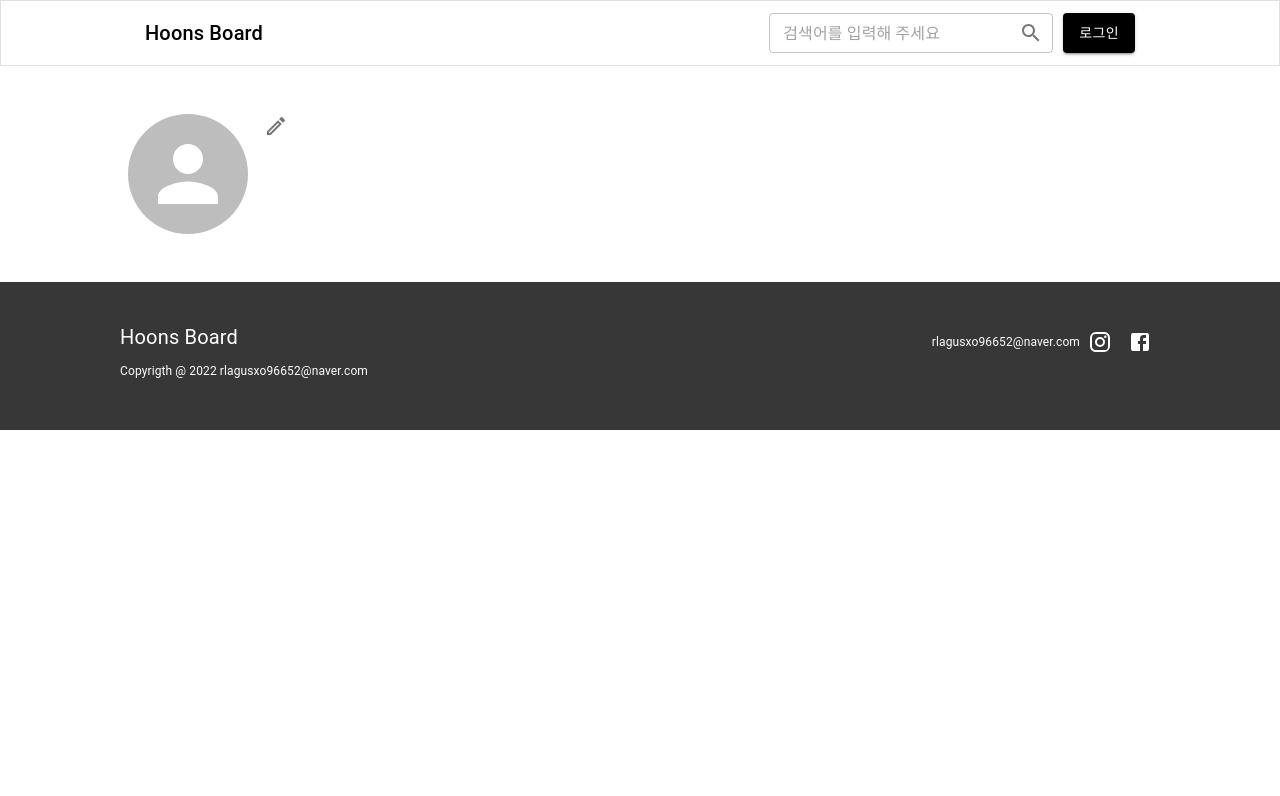
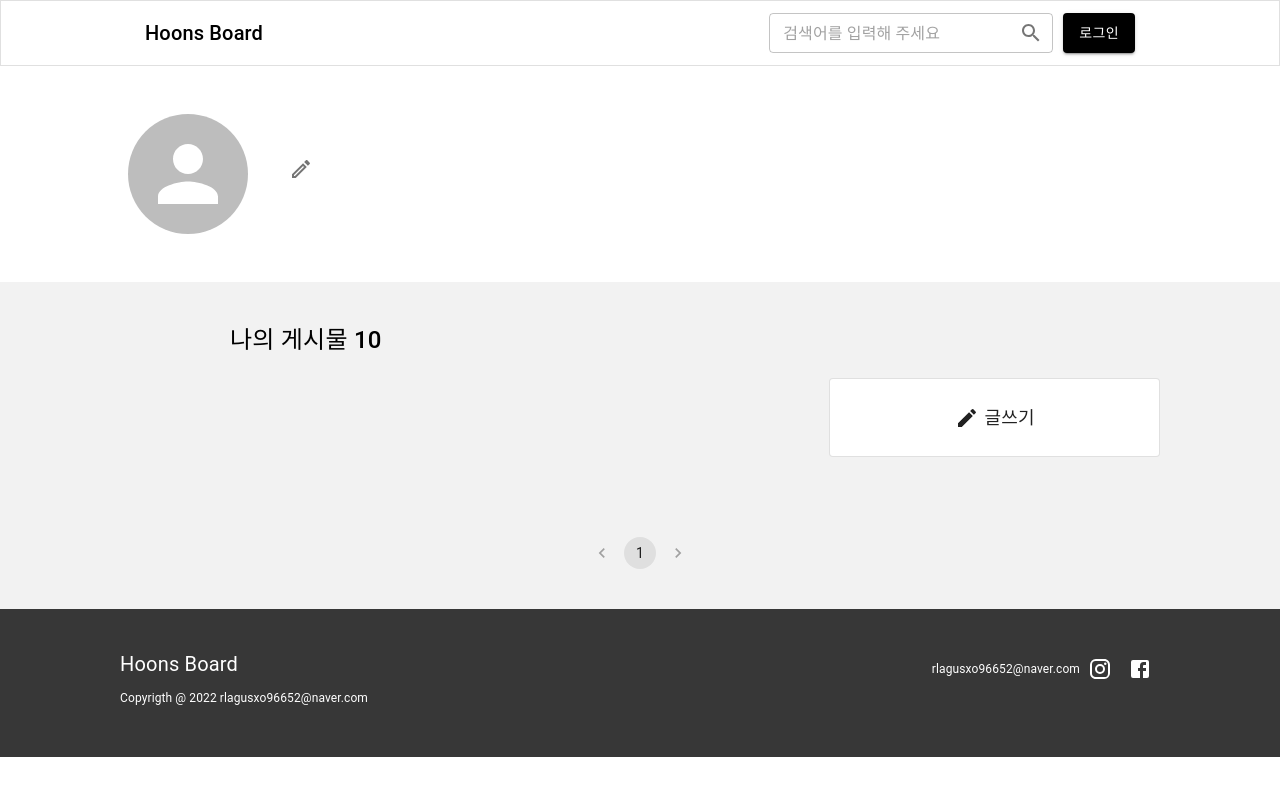
Before and after one commit to Kimhyuntae9665/New_Integrated, a React (Create React App) app in the folder board/: page /myPage in a window 1280 px wide. Shown: the top 796 px of the page. Built offline with nearby package versions, Linux system fonts and the light colour scheme.

Commit message:
use Store 함수

```diff
--- a/board/src/hooks/paging.hook.ts
+++ b/board/src/hooks/paging.hook.ts
@@ -6,7 +6,7 @@ import { BOARD_LIST } from 'src/mock';
 
 // ! use 가 붙은 함수가 custom Hook 함수이다
 // !  Parameter를 받을 떄 안 받을 때 2가지 경우가 있는경우는 Parameter 뒤에 ? 를 붙인다
-const usePagingHook = (content?:string) => {
+const usePagingHook = () => {
 
     const COUNT = 5;
 
@@ -47,24 +47,24 @@ const usePagingHook = (content?:string) => {
 
 
 
-    useEffect (()=>{
-        // # array.filter(요소=>조건)
-        // ? 특정한 조건에 부합하는 요소만 모아서 새로운 배열로 만들어 반환하는 메서드
-        // # string.includes(검색할 문자열)
-        // ? 해당 문자열에서 검색할 문자열이 존재한다면 true, 아니면 false 를 반환하는 메서드
-        // ? 변수 as string 쓰면  변수가 어떤 타입인지 확정적이지 않은 상황에서 무조선 string으로만 받는다
-        // content가 빈 값이면 앞에것 아니면 뒤에 것
-        // ? 참(content가 빈 값이면 )이면 BOARD_LIST의 값들을 모두 tmp에 넣고 거짓이면(content가  빈 값이 아니면)boardTitle에서 content를 포함하는 것들만을 tmp에 넣는다
-        const tmp = !content ? BOARD_LIST:BOARD_LIST.filter((board)=>board.boardTitle.includes(content as string))
-        setboardList(tmp);
-        // ^  set 메서드는 useEffect가 종료된 후에 리렌더링 되고 boardList가 변경된다
-        // ^ useEffect 함수안에서 변경 되려고 하면 board_List 대신 이미 바껴있는 BOARD_LIST를 사용 한다
+    // useEffect (()=>{
+    //     // # array.filter(요소=>조건)
+    //     // ? 특정한 조건에 부합하는 요소만 모아서 새로운 배열로 만들어 반환하는 메서드
+    //     // # string.includes(검색할 문자열)
+    //     // ? 해당 문자열에서 검색할 문자열이 존재한다면 true, 아니면 false 를 반환하는 메서드
+    //     // ? 변수 as string 쓰면  변수가 어떤 타입인지 확정적이지 않은 상황에서 무조선 string으로만 받는다
+    //     // content가 빈 값이면 앞에것 아니면 뒤에 것
+    //     // ? 참(content가 빈 값이면 )이면 BOARD_LIST의 값들을 모두 tmp에 넣고 거짓이면(content가  빈 값이 아니면)boardTitle에서 content를 포함하는 것들만을 tmp에 넣는다
+    //     const tmp = !content ? BOARD_LIST:BOARD_LIST.filter((board)=>board.boardTitle.includes(content as string))
+    //     setboardList(tmp);
+    //     // ^  set 메서드는 useEffect가 종료된 후에 리렌더링 되고 boardList가 변경된다
+    //     // ^ useEffect 함수안에서 변경 되려고 하면 board_List 대신 이미 바껴있는 BOARD_LIST를 사용 한다
 
-        // ? SELECT * FROM Board ORDER BY writeDate DESC;
+    //     // ? SELECT * FROM Board ORDER BY writeDate DESC;
 
-        // ? SELECT * FROM Board WHERE boardTitle LIKE %contnet% ORDER BY writeDate;
+    //     // ? SELECT * FROM Board WHERE boardTitle LIKE %contnet% ORDER BY writeDate;
 
-    },[content]);  //contetnt 바뀔때 마다 tmp가 바뀌고 boardList가 계속 바뀐다  발동
+    // },[content]);  //contetnt 바뀔때 마다 tmp가 바뀌고 boardList가 계속 바뀐다  발동
 
 
     // ^ useEffect를 2번 쓰는 이유는 첫번째 useEffect에서 boardList가 set되고 있지만 useEffect 함수가 끝날때까지는 수정되지 않는다
@@ -74,7 +74,7 @@ const usePagingHook = (content?:string) => {
         onPageHandler(pageNumber);
     },[boardList]) // 조건 : 시작하자마자 발동되고 그리고 boardList가 바뀌면 onPageHandler(pageNumber) 가 발동
         // ^ boardList가 바뀔때는 content가 바뀔때마다 boardList가 바껴서 useEffect가 발동 되고 onPageHandler가 발동된다
-    return {boardList,viewList,pageNumber,onPageHandler,COUNT};
+    return {boardList,viewList,pageNumber, setboardList, onPageHandler,COUNT};
 }
 
 
--- a/board/src/views/Main/MainContents/index.tsx
+++ b/board/src/views/Main/MainContents/index.tsx
@@ -10,7 +10,11 @@ import { usePagingHook } from 'src/hooks';
 
 export default function MainContents() {
 
-   const {pageNumber,viewList,boardList,COUNT,onPageHandler}=usePagingHook();
+   const {pageNumber,viewList,boardList,setboardList,COUNT,onPageHandler}=usePagingHook();
+
+   useEffect(()=>{
+    setboardList(BOARD_LIST);
+   },[])
 
 
     return (
--- /dev/null
+++ b/board/src/views/MyPageView/MyPageContents/index.tsx
@@ -0,0 +1,54 @@
+import {useState,useEffect} from 'react'
+import {Box,Typography,Stack} from '@mui/material'
+import { fontSize } from '@mui/system'
+import Pagination from '@mui/material/Pagination'
+import Grid from '@mui/material/Grid'
+import Card from '@mui/material/Card'
+import CreateIcon from '@mui/icons-material/Create';
+import CardActionArea from '@mui/material/CardActionArea'
+import { usePagingHook } from 'src/hooks'
+import { BOARD_LIST } from 'src/mock'
+import { useUserStore } from 'src/stores'
+
+
+export default function MyPageContent() {
+    // ^ 기능상으로 계속 사용 하는것을 저장해 두는 것이 Hook 함수 (PagingHook)
+    // ^ interface상으로 같은 요소를 저장해 두는것을 component
+    const {boardList,viewList,pageNumber,setboardList,onPageHandler,COUNT}=usePagingHook();
+    const {user} =useUserStore();
+
+
+    useEffect(()=>{
+        const tmp=BOARD_LIST.filter((board)=>board.writerNickName===user?.nickname);
+        setboardList(tmp);
+    },[])
+
+  return (
+    <Box sx={{p:'40px 120px',backgroundColor:'rgba(0,0,0,0.05)' }}>
+        <Box>
+            <Typography sx={{pl:'110px' ,fontSize:'24px' ,fontWeight:500}}>나의 게시물 10</Typography>
+        </Box>
+        <Box sx={{mt:'20px' ,mb:'80px'}}>
+
+                <Grid container spacing={3}>
+                    <Grid item sm={12} md={8}></Grid>
+                    <Grid item sm={12} md={4}>
+                        <Card variant='outlined' >
+                            <CardActionArea sx={{p:'25px 0px',display:'flex',justifyContent:'center'}}>
+                                <CreateIcon sx={{mr:'6px' }}/>
+                                <Typography sx={{fontSize:'18px',fontWeight:500}}>글쓰기</Typography>
+                            </CardActionArea>
+                        </Card>
+                    </Grid>
+                </Grid>
+
+
+        </Box>
+        <Box sx={{display:'flex',justifyContent:'center'}}>
+            <Pagination />
+        </Box>
+
+
+    </Box>
+  )
+}
--- a/board/src/views/MyPageView/MyPageHead/index.tsx
+++ b/board/src/views/MyPageView/MyPageHead/index.tsx
@@ -16,14 +16,14 @@ export default function MyPageHead() {
                 <Avatar sx={{height:'120px',width:'120px'}} alt ={user?.nickname} src={user?.profile}/>
             </IconButton>
         </Box>
-        <Box>
-            <Box>
-                <Typography>{user?.nickname}</Typography>
-                <IconButton>
+        <Box sx={{ml:'25px',display:'flex',flexDirection:'column',justifyContent:'center'}}>
+            <Box sx={{display:'flex',alignItems:'center'}}>
+                <Typography sx={{fontSize:'24px',fontWeight:500,color:'rgba(0,0,0,0.7)'}}>{user?.nickname}</Typography>
+                <IconButton sx={{mr:'10px'}}>
                     <EditOutlinedIcon/>
                 </IconButton>
             </Box>
-            <Typography>{user?.email}</Typography>
+            <Typography sx={{mt:'10px' ,fontSize:'16px',fontWeight:500,color:'rgba(0,0,0,0.4)'}}>{user?.email}</Typography>
         </Box>
     </Box>
   )
--- a/board/src/views/MyPageView/index.tsx
+++ b/board/src/views/MyPageView/index.tsx
@@ -1,12 +1,13 @@
 import React from 'react'
 import {Box} from '@mui/material';
 import MyPageHead from './MyPageHead';
+import MyPageContent from './MyPageContents';
 
 export default function MyPageView() {
   return (
     <Box>
         <MyPageHead/>
-        <></>
+        <MyPageContent/>
     </Box>
   )
 }
--- a/board/src/views/SearchView/index.tsx
+++ b/board/src/views/SearchView/index.tsx
@@ -14,7 +14,7 @@ import { getPageCount } from 'src/utils'
 export default function SearchView() {
         // ^ 주소에서 파라미터를 가져온다
     const {content} = useParams();
-    const {pageNumber,viewList,boardList,COUNT,onPageHandler}=usePagingHook(content as string);
+    const {pageNumber,viewList,boardList,setboardList,COUNT,onPageHandler}=usePagingHook();
 
 
     // const COUNT =5;
@@ -43,13 +43,13 @@ export default function SearchView() {
     //     setViewList(tmpList);
     // }
 
-    // useEffect(()=>{
+    useEffect(()=>{
 
 
 
-    //     const tmp =BOARD_LIST.filter((board)=>board.boardTitle.includes(content as string))
-    //     setBoardList(tmp);
-    // },[])
+        const tmp =BOARD_LIST.filter((board)=>board.boardTitle.includes(content as string))
+        setboardList(tmp);
+    },[content])
 
     // useEffect(()=>{
     //     onPageHandler(pageNumber);
```
